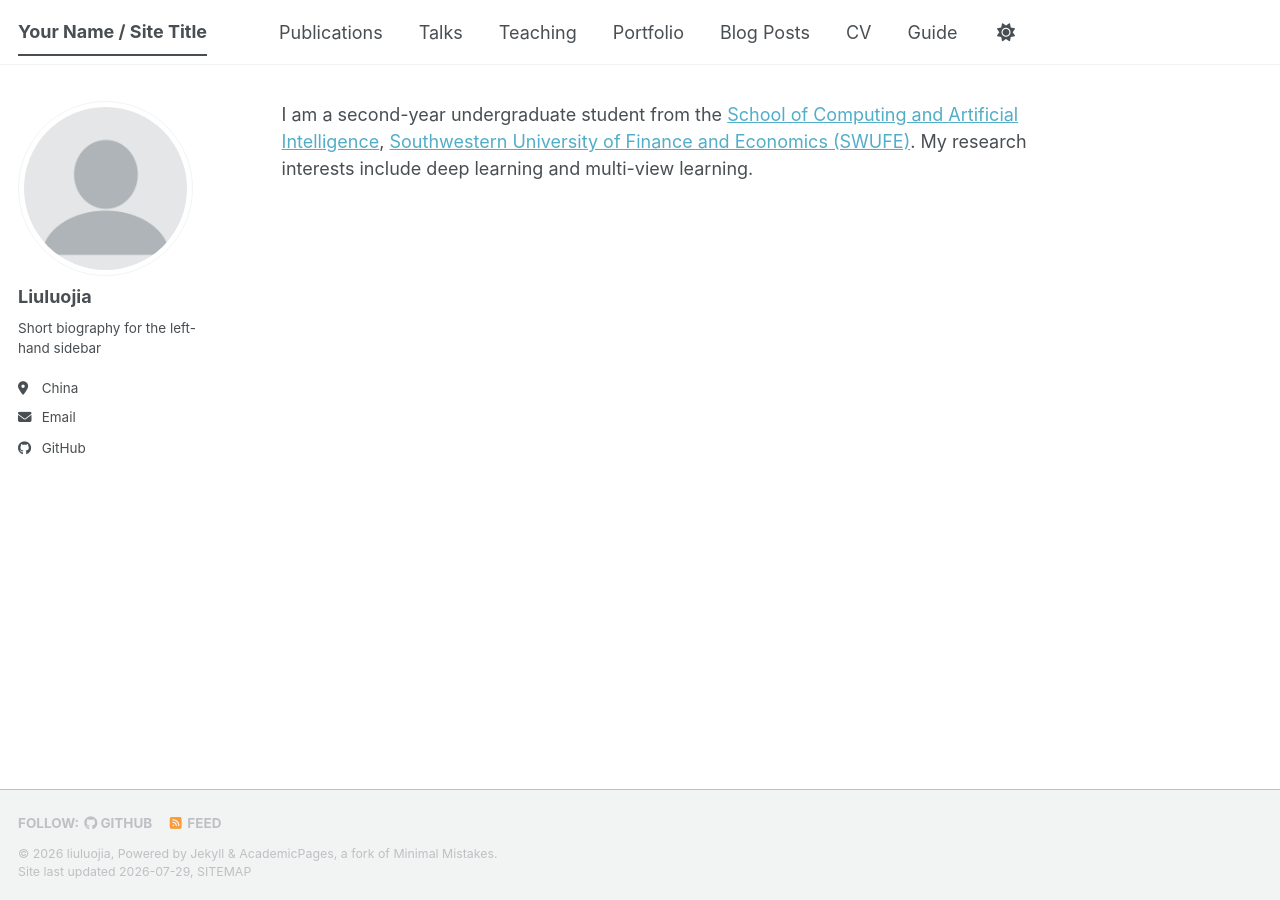
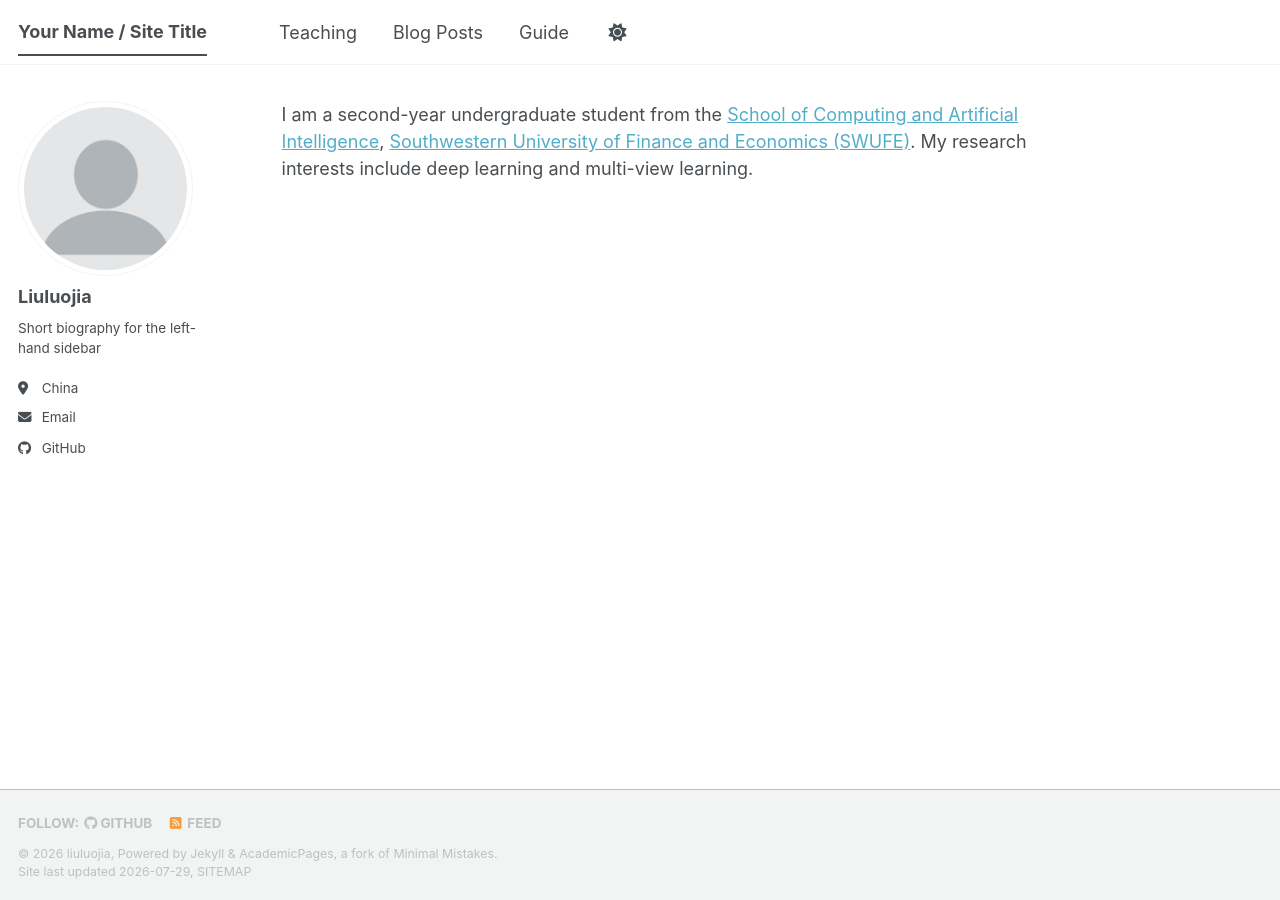
Before and after one commit to liuluojia/liuluojia.github.io, a Jekyll site: the page built from index.md, in a window 1280 px wide. Built offline with Jekyll 4.4.1, drawn with Linux system fonts in a browser that asks for light colours; a style sheet for code colours, icons or effects is not loaded.

Commit message:
Update navigation.yml

```diff
--- a/_data/navigation.yml
+++ b/_data/navigation.yml
@@ -8,23 +8,12 @@
 #      Markdown formatted page while the second is generated using JSON.
 
 main:
-  - title: "Publications"
-    url: /publications/
-
-  - title: "Talks"
-    url: /talks/
 
   - title: "Teaching"
     url: /teaching/
 
-  - title: "Portfolio"
-    url: /portfolio/
-
   - title: "Blog Posts"
     url: /year-archive/
-
-  - title: "CV"
-    url: /cv/
 
   # - title: "CV"
   #   url: /cv-json/
```
